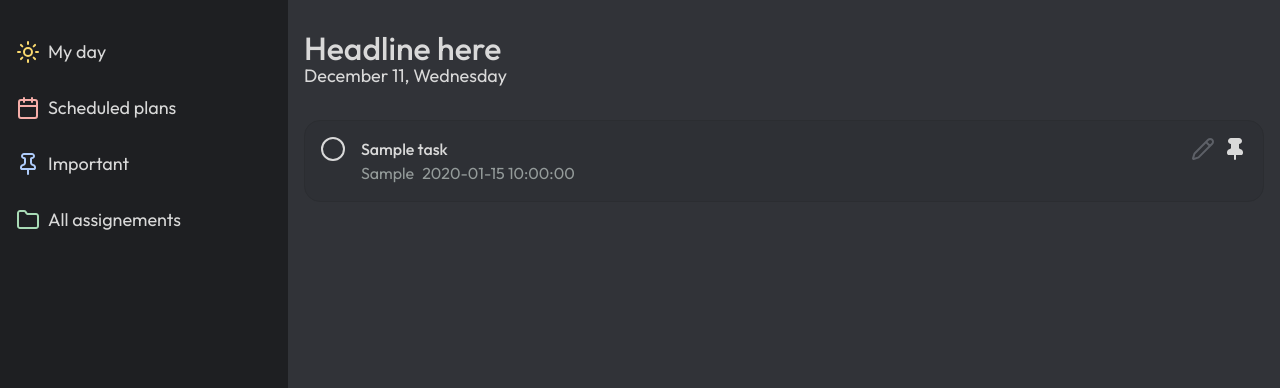
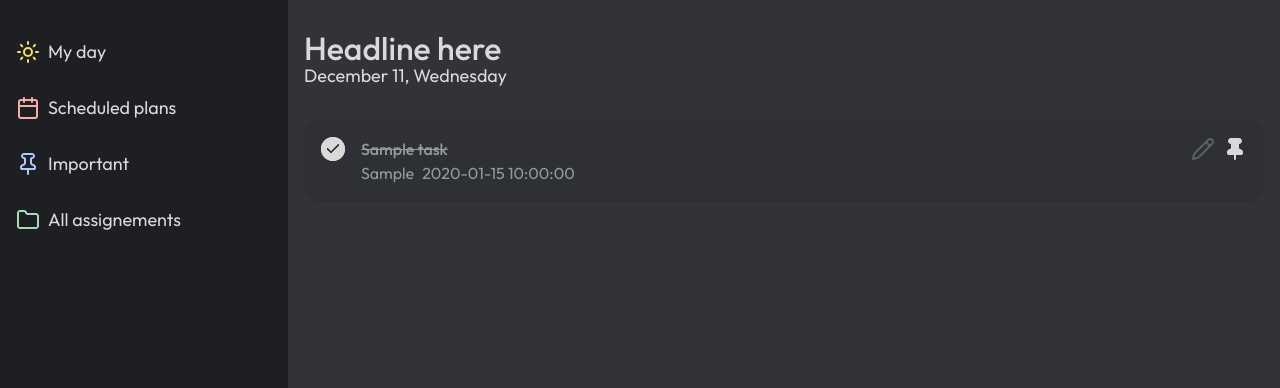
Before and after one commit to chas-academy/u03-todo-FredricLaestander, a PHP site: page / in a window 1280 px wide. Shown: the top 388 px of the page. Run offline with PHP 8.4, Linux system fonts and the light colour scheme; tables that the repository leaves empty hold one stand-in row (values such as "Sample post").

Commit message:
create and toggle tasks as completed/incomplete

```diff
--- a/src/index.php
+++ b/src/index.php
@@ -1,4 +1,4 @@
-<?php require_once "database.php";?>
+<?php require_once "database.php"; ?>
 
 <!DOCTYPE html>
 <html lang="en">
@@ -49,9 +49,12 @@
         <details class="task">
           <summary>
             <div class="content">
-            <div class="checked"></div>
+              <form method="post" action="/actions/toggle-task.php" class="<?= $task["completed"] ? "checked" : "unchecked" ?>">
+                <input type="hidden" name="id" value="<?= $task["id"] ?>" />
+                <button type="submit"></button>
+              </form>
               <div class="taskhead">
-              <h2><?= $task["title"] ?></h2>
+                <h2 class="<?= $task["completed"] ? "title-checked" : "title-unchecked" ?>"><?= $task["title"] ?></h2>
                 <div class="datetime">
                   <p><?= $task["location"] ?></p>
                   <p><?= $task["deadline"] ?></p>
@@ -75,10 +78,10 @@
       <?php endforeach; ?>
     </div>
 
-    <div class="createtask">
+    <form method="post" action="/actions/create-task.php" class="createtask">
       <img src="assets/icons/plus.svg" alt="add task not checked">
-      <input type="text" placeholder="Add an assignment..." name="task" />
-    </div>
+      <input type="text" placeholder="Add an assignment..." name="task" required />
+    </form>
   </main>
 </body>
 
--- a/src/styles/_reset.scss
+++ b/src/styles/_reset.scss
@@ -19,3 +19,9 @@ input {
   font-family: inherit;
   font-size: inherit;
 }
+
+button {
+  background: none;
+  border: 0;
+  cursor: pointer;
+}
--- a/src/styles/_tasks.scss
+++ b/src/styles/_tasks.scss
@@ -14,6 +14,7 @@
     border: 1px solid color.$accent-700;
     border-radius: 1rem;
     padding: 1rem;
+    cursor: pointer;
 
     summary {
       display: flex;
@@ -23,7 +24,7 @@
         display: flex;
         gap: 1rem;
 
-        .checked {
+        .unchecked button {
           background-image: url("/assets/icons/checked/checked_false.svg");
           width: 1.5rem;
           height: 1.5rem;
@@ -33,10 +34,21 @@
           }
         }
 
+        .checked button {
+          background-image: url("/assets/icons/checked/checked_true.svg");
+          width: 1.5rem;
+          height: 1.5rem;
+        }
+
         .taskhead {
           h2 {
             @include typography.heading-sm;
             color: color.$text-primary;
+          }
+
+          .title-checked {
+            text-decoration: line-through;
+            color: color.$text-secondary
           }
 
           .datetime {
--- a/src/styles/styles.css
+++ b/src/styles/styles.css
@@ -19,6 +19,12 @@ input {
   color: inherit;
   font-family: inherit;
   font-size: inherit;
+}
+
+button {
+  background: none;
+  border: 0;
+  cursor: pointer;
 }
 
 body {
@@ -107,6 +113,7 @@ nav a:hover {
   border: 1px solid #2B2D31;
   border-radius: 1rem;
   padding: 1rem;
+  cursor: pointer;
 }
 .tasks .task summary {
   display: flex;
@@ -116,13 +123,18 @@ nav a:hover {
   display: flex;
   gap: 1rem;
 }
-.tasks .task summary .content .checked {
+.tasks .task summary .content .unchecked button {
   background-image: url("/assets/icons/checked/checked_false.svg");
   width: 1.5rem;
   height: 1.5rem;
 }
-.tasks .task summary .content .checked:hover {
+.tasks .task summary .content .unchecked button:hover {
   background-image: url("/assets/icons/checked/checked_hover.svg");
+}
+.tasks .task summary .content .checked button {
+  background-image: url("/assets/icons/checked/checked_true.svg");
+  width: 1.5rem;
+  height: 1.5rem;
 }
 .tasks .task summary .content .taskhead h2 {
   font-family: "Outfit", sans-serif;
@@ -130,6 +142,10 @@ nav a:hover {
   line-height: 1.5rem;
   font-weight: 500;
   color: #D9D9D9;
+}
+.tasks .task summary .content .taskhead .title-checked {
+  text-decoration: line-through;
+  color: #949B9A;
 }
 .tasks .task summary .content .taskhead .datetime {
   font-family: "Outfit", sans-serif;
```
Also changed, not shown: src/actions/create-task.php (added, +15 -0 lines), src/actions/toggle-task.php (added, +15 -0 lines), 1 other file. Lines whose indentation alone changed are shown as unchanged.
